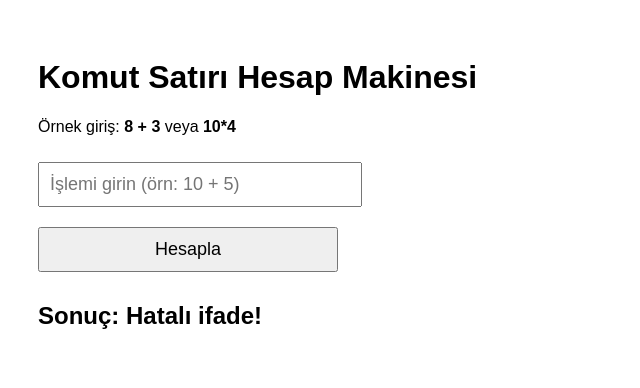
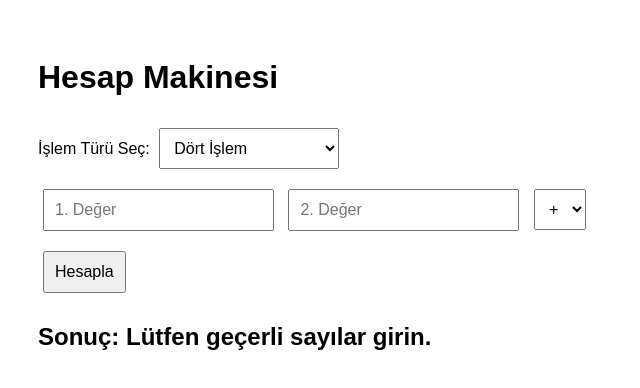
Before and after one commit to Furkan575/calculator, a plain HTML site: page index.html in a window 1280 px wide. Both pictures are taken after a click on the button "Hesapla". Shown: the whole page, without its empty margins (0-640 px from the left). Drawn offline with Linux system fonts and the light colour scheme.

Commit message:
hatalar düzeltildi

```diff
--- a/index.html
+++ b/index.html
@@ -2,47 +2,128 @@
 <html lang="tr">
 <head>
   <meta charset="UTF-8">
-  <title>Komut Satırı Hesap Makinesi</title>
+  <title>Gelişmiş Hesap Makinesi</title>
   <style>
     body {
       font-family: Arial, sans-serif;
       padding: 30px;
     }
-    input, button {
-      font-size: 18px;
+    input, select, button {
+      margin: 10px 5px;
       padding: 10px;
-      margin: 10px 0;
-      width: 300px;
+      font-size: 16px;
+    }
+    #input2 {
+      display: inline-block;
     }
   </style>
 </head>
 <body>
 
-  <h1>Komut Satırı Hesap Makinesi</h1>
+  <h1>Hesap Makinesi</h1>
 
-  <p>Örnek giriş: <strong>8 + 3</strong> veya <strong>10*4</strong></p>
-  <input type="text" id="expression" placeholder="İşlemi girin (örn: 10 + 5)">
+  <label for="islemTuru">İşlem Türü Seç:</label>
+  <select id="islemTuru" onchange="girisleriAyarla()">
+    <option value="dortIslem">Dört İşlem</option>
+    <option value="faktoriyel">Faktöriyel</option>
+    <option value="vki">Vücut Kitle Endeksi</option>
+  </select>
+
+  <br>
+
+  <input type="number" id="input1" placeholder="1. Değer">
+  <input type="number" id="input2" placeholder="2. Değer">
+
+  <select id="operator" style="display: inline-block;">
+    <option value="+">+</option>
+    <option value="-">−</option>
+    <option value="*">×</option>
+    <option value="/">÷</option>
+  </select>
+
   <br>
   <button onclick="hesapla()">Hesapla</button>
 
   <h2>Sonuç: <span id="sonuc">---</span></h2>
 
   <script>
+    function girisleriAyarla() {
+      const islem = document.getElementById("islemTuru").value;
+      const input2 = document.getElementById("input2");
+      const operator = document.getElementById("operator");
+
+      if (islem === "faktoriyel") {
+        input2.style.display = "none";
+        operator.style.display = "none";
+      } else if (islem === "vki") {
+        input2.style.display = "inline-block";
+        input2.placeholder = "Boy (metre)";
+        operator.style.display = "none";
+      } else {
+        input2.style.display = "inline-block";
+        input2.placeholder = "2. Değer";
+        operator.style.display = "inline-block";
+      }
+
+      document.getElementById("sonuc").textContent = "---";
+    }
+
     function hesapla() {
-      const ifade = document.getElementById("expression").value;
+      const islem = document.getElementById("islemTuru").value;
+      const input1 = parseFloat(document.getElementById("input1").value);
+      const input2 = parseFloat(document.getElementById("input2").value);
+      const operator = document.getElementById("operator").value;
+      let sonuc;
 
-      try {
-        // Güvenlik için sadece izin verilen karakterleri kontrol et
-        if (!/^[0-9+\-*/().\s]+$/.test(ifade)) {
-          throw new Error("Geçersiz karakter kullandınız!");
+      if (isNaN(input1)) {
+        sonuc = "Lütfen geçerli sayılar girin.";
+      } else {
+        switch (islem) {
+          case "dortIslem":
+            if (isNaN(input2)) {
+              sonuc = "Lütfen iki sayı girin.";
+              break;
+            }
+            switch (operator) {
+              case "+": sonuc = input1 + input2; break;
+              case "-": sonuc = input1 - input2; break;
+              case "*": sonuc = input1 * input2; break;
+              case "/":
+                if (input2 === 0) {
+                  sonuc = "0'a bölünemez!";
+                } else {
+                  sonuc = input1 / input2;
+                }
+                break;
+            }
+            break;
+
+          case "faktoriyel":
+            if (!Number.isInteger(input1) || input1 < 0) {
+              sonuc = "Lütfen 0 veya daha büyük bir tam sayı girin.";
+            } else {
+              sonuc = 1;
+              for (let i = 2; i <= input1; i++) {
+                sonuc *= i;
+              }
+            }
+            break;
+
+          case "vki":
+            if (isNaN(input2) || input2 <= 0) {
+              sonuc = "Lütfen geçerli kilo ve boy girin.";
+            } else {
+              sonuc = (input1 / (input2 * input2)).toFixed(2);
+            }
+            break;
         }
+      }
 
-        const sonuc = eval(ifade);
-        document.getElementById("sonuc").textContent = sonuc;
-      } catch (e) {
-        document.getElementById("sonuc").textContent = "Hatalı ifade!";
-      }
+      document.getElementById("sonuc").textContent = sonuc;
     }
+
+    // Sayfa yüklendiğinde girişleri uygun şekilde ayarla
+    girisleriAyarla();
   </script>
 
 </body>
```
